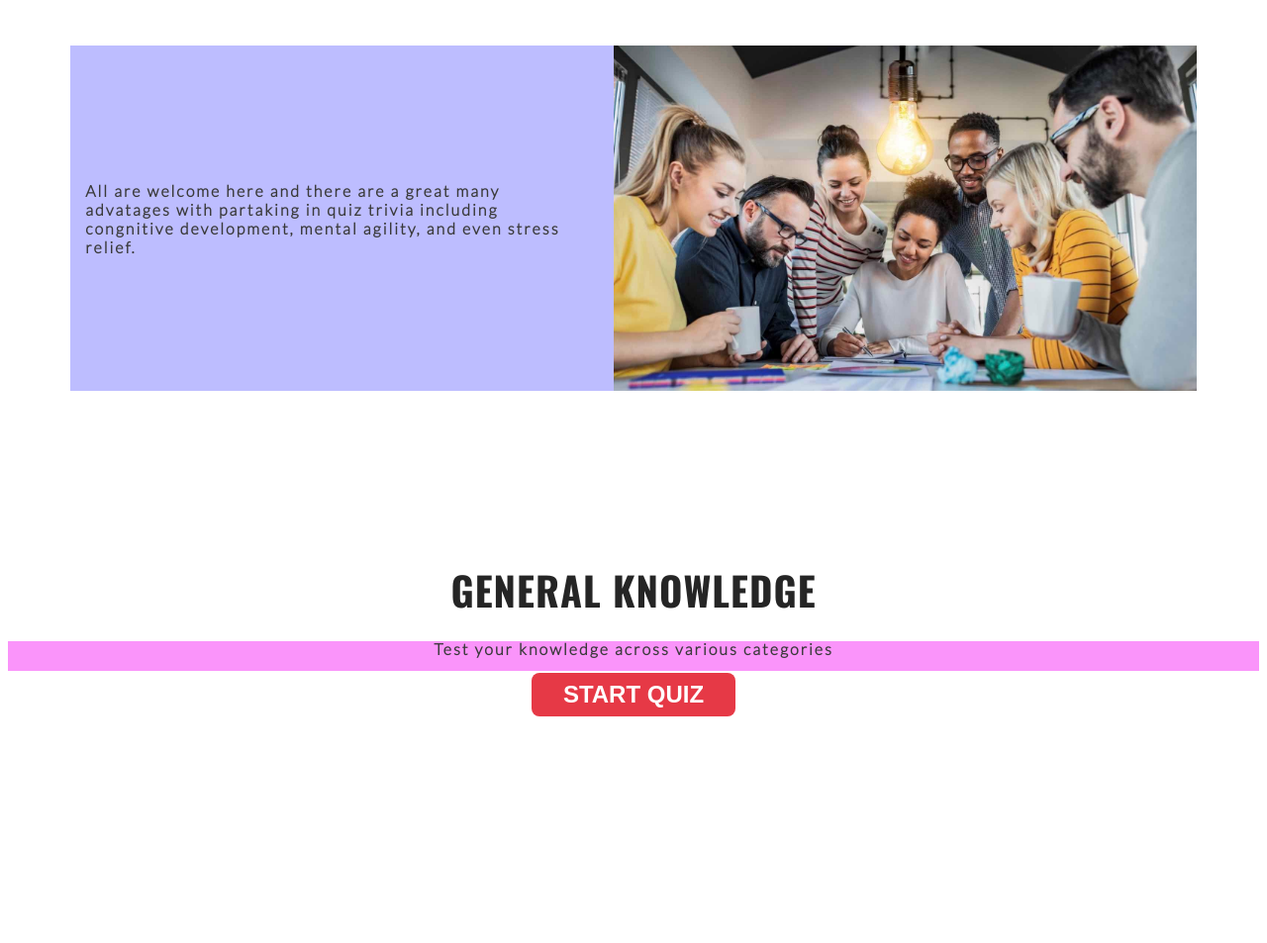
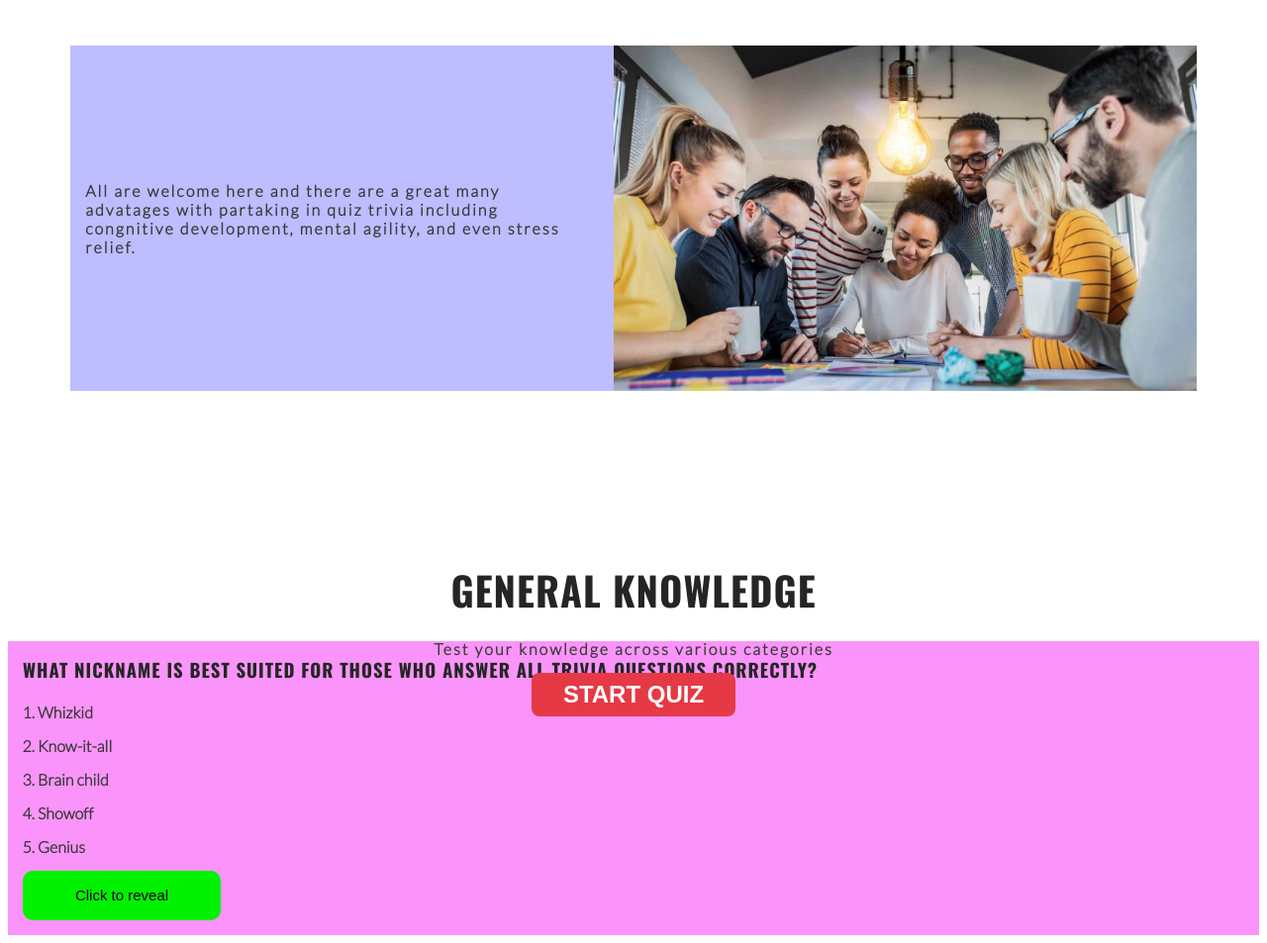
Before and after one commit to ProgramCodeMasterA/top-quiz, a plain HTML site: page index.html in a window 1280 px wide. Shown: the part 139-1092 px from the top of the page at 99% size. Before the commit the page ends 863 px from the top, so only its background shows below. Drawn offline with nearby package versions, Linux system fonts and the light colour scheme.

Commit message:
Add ordered list, Add reveal answer button

```diff
--- a/index.html
+++ b/index.html
@@ -60,8 +60,19 @@
 
     <!-- Footer -->
     <footer>
-
-
+        <!-- Intelligence perspective trivia question with 5 ordered list options -->
+        <section class="trivia-question">
+            <h3>What nickname is best suited for those who answer all trivia questions correctly?</h3>
+            <ol>
+                <li>Whizkid</li>
+                <li>Know-it-all</li>
+                <li>Brain child</li>
+                <li>Showoff</li>
+                <li>Genius</li>
+            </ol>
+            <!-- Click button to reveal answer -->
+            <button class="click-reveal">Click to reveal</button>
+        </section>
     </footer>
 
     <script src="assets/javascript/script.js"></script>
```
